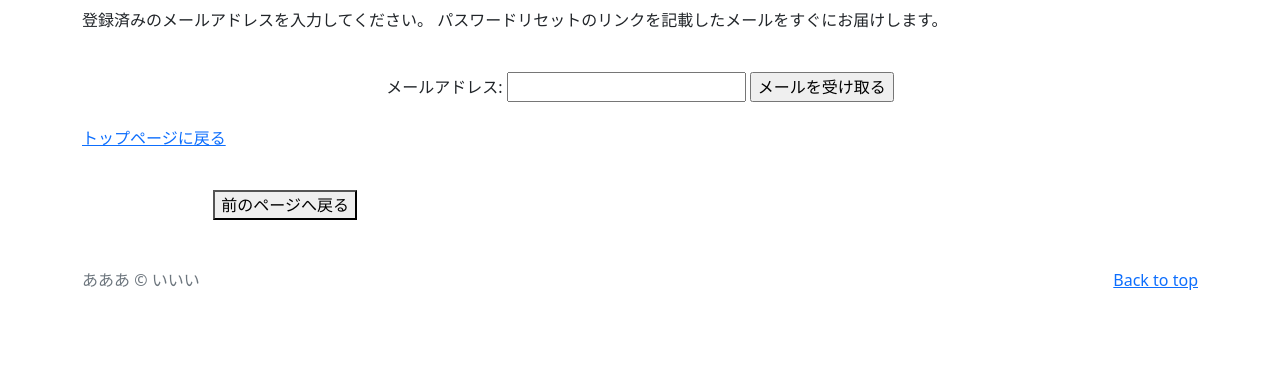
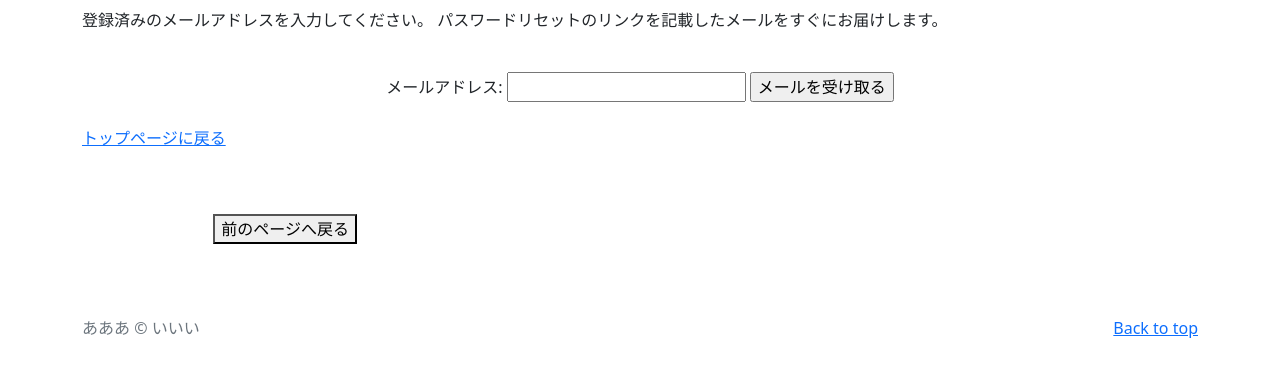
Before and after one commit to VCtoyohitotakeuchi/Picsta_Project3, a Django app: page /password_reset/ in a window 1280 px wide. Shown: the part 147-524 px from the top of the page. Run offline with Django 4.2, Linux system fonts and the light colour scheme.

Commit message:
戻るボタンもうちょっとした

```diff
--- a/photo/templates/base.html
+++ b/photo/templates/base.html
@@ -94,7 +94,7 @@
 <!--<main>タグの要素をすべて削除して以下に書き換え-->
 <!--メインコンテンツの本体部分は各ページのテンプレートで埋め込む-->
   {% block contents %}{% endblock %}
-  <div class="col offset-2">
+  <div class="col offset-2 py-4">
     <button type="button" onclick="history.back()">前のページへ戻る</button>
   </div>
 
```
